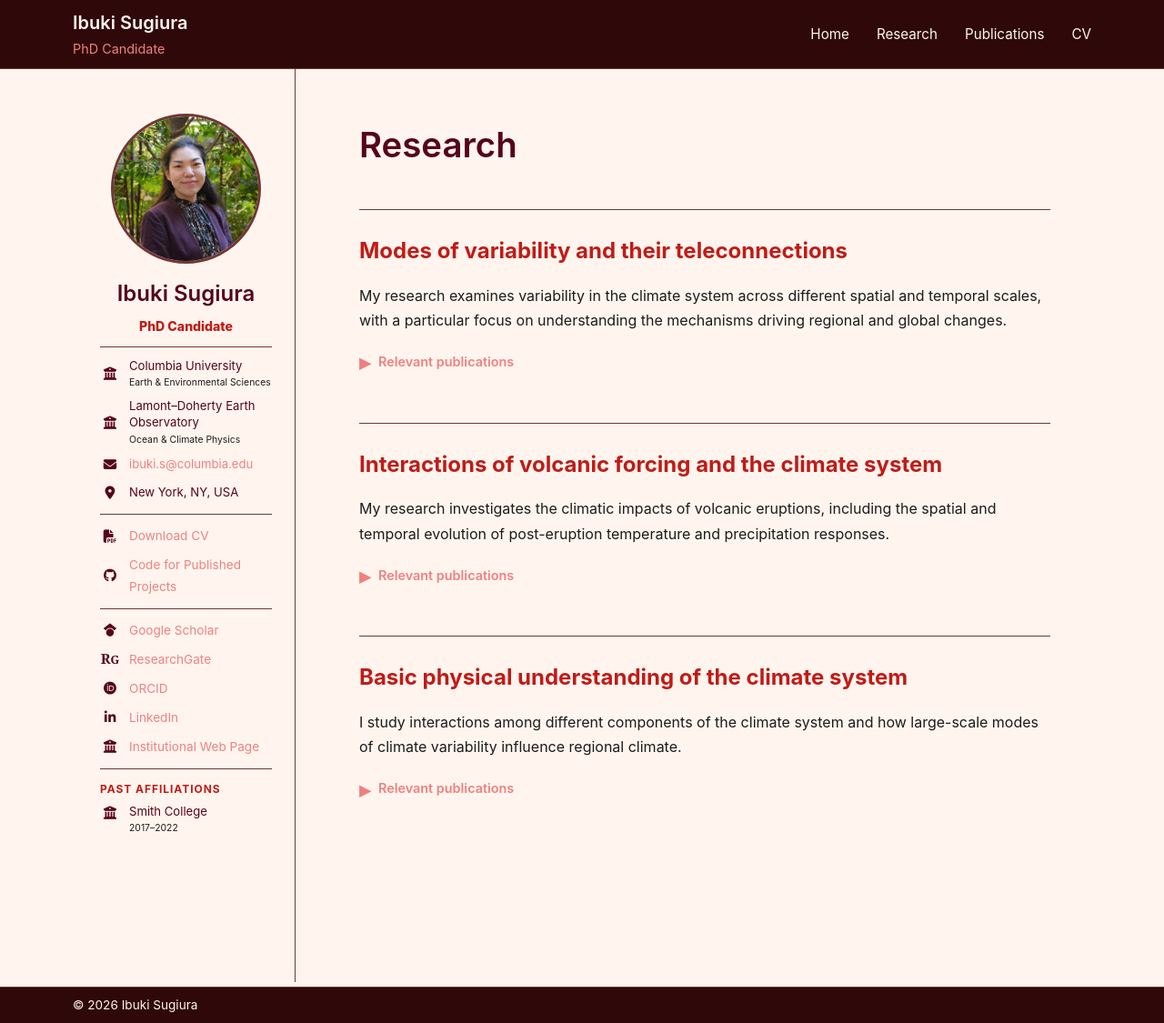
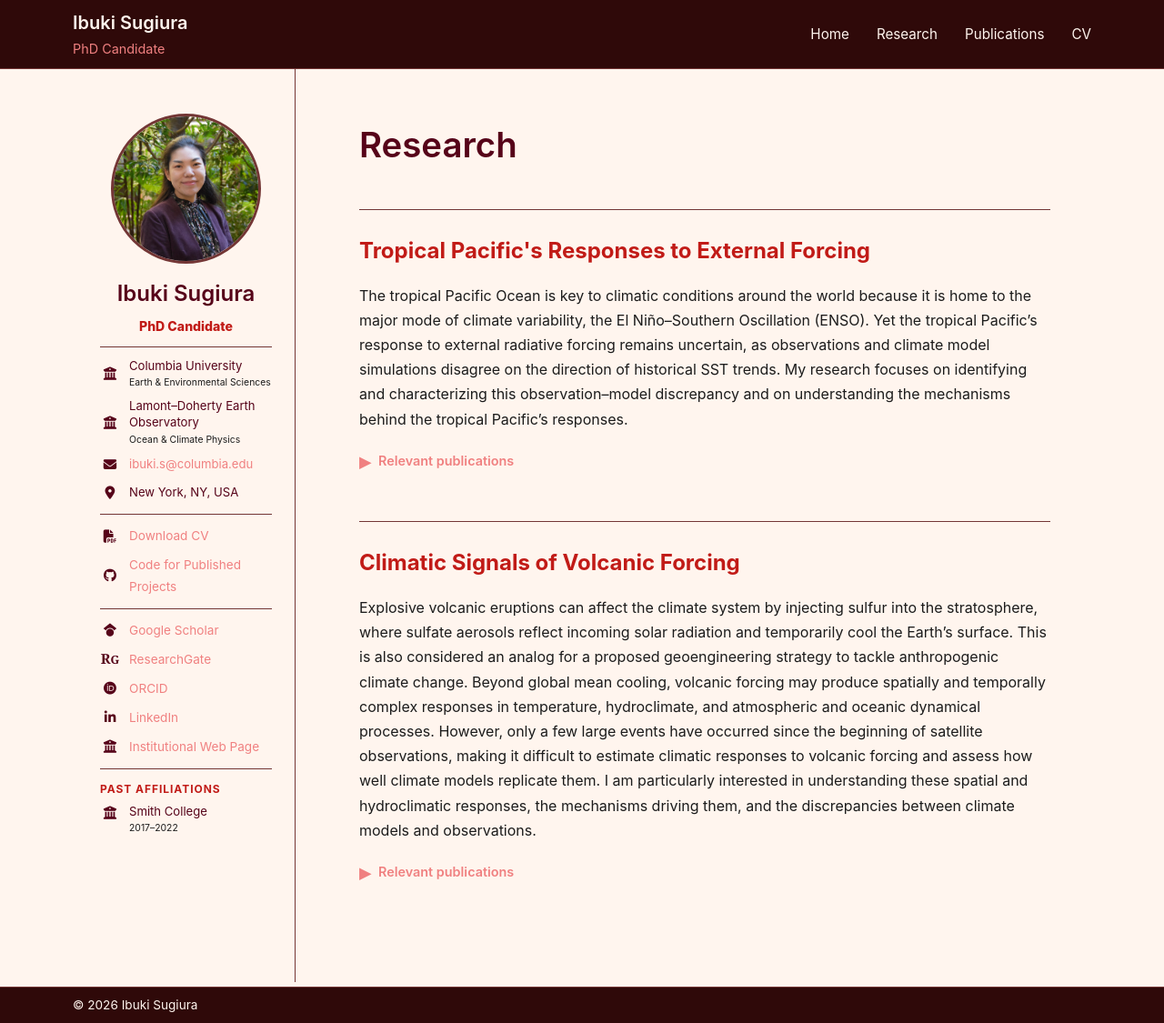
Before and after one commit to isugiura/isugiura.github.io, a Jekyll site: the page built from research.md, in a window 1280 px wide and 1125 px high. Shown: the whole window at 91% size. Built offline with Jekyll 4.4.1, drawn with Linux system fonts in a browser that asks for light colours.

Commit message:
Update research-topics.yml

```diff
--- a/_data/research-topics.yml
+++ b/_data/research-topics.yml
@@ -1,20 +1,31 @@
-climate-variability:
-  topic-name: Modes of variability and their teleconnections
+tropical-pacific-and-forcings:
+  topic-name: Tropical Pacific's Responses to External Forcing
   description: >
-    My research examines variability in the climate system across
-    different spatial and temporal scales, with a particular focus on
-    understanding the mechanisms driving regional and global changes.
+    The tropical Pacific Ocean is key to climatic conditions around the world
+    because it is home to the major mode of climate variability, the El
+    Niño–Southern Oscillation (ENSO). Yet the tropical Pacific’s response to
+    external radiative forcing remains uncertain, as observations and climate
+    model simulations disagree on the direction of historical SST trends. My
+    research focuses on identifying and characterizing this observation–model
+    discrepancy and on understanding the mechanisms behind the tropical
+    Pacific’s responses.
 
-volcanic-forcing:
-  topic-name: Interactions of volcanic forcing and the climate system
+volcano-climate-interactions:
+  topic-name: Climatic Signals of Volcanic Forcing
   description: >
-    My research investigates the climatic impacts of volcanic eruptions,
-    including the spatial and temporal evolution of post-eruption
-    temperature and precipitation responses.
+    Explosive volcanic eruptions can affect the climate system by injecting
+    sulfur into the stratosphere, where sulfate aerosols reflect incoming solar
+    radiation and temporarily cool the Earth’s surface. This is also considered
+    an analog for a proposed geoengineering strategy to tackle anthropogenic
+    climate change. Beyond global mean cooling, volcanic forcing may produce
+    spatially and temporally complex responses in temperature, hydroclimate, and
+    atmospheric and oceanic dynamical processes. However, only a few large events
+    have occurred since the beginning of satellite observations, making it
+    difficult to estimate climatic responses to volcanic forcing and assess how
+    well climate models replicate them. I am particularly interested in
+    understanding these spatial and hydroclimatic responses, the mechanisms
+    driving them, and the discrepancies between climate models and observations.
 
-climate-dynamics:
-  topic-name: Basic physical understanding of the climate system
-  description: >
-    I study interactions among different components of the climate
-    system and how large-scale modes of climate variability influence
-    regional climate.
+# future idea: add subsections like
+# "Questions I am interested in:"
+# "Findings from the work so far:"
```
